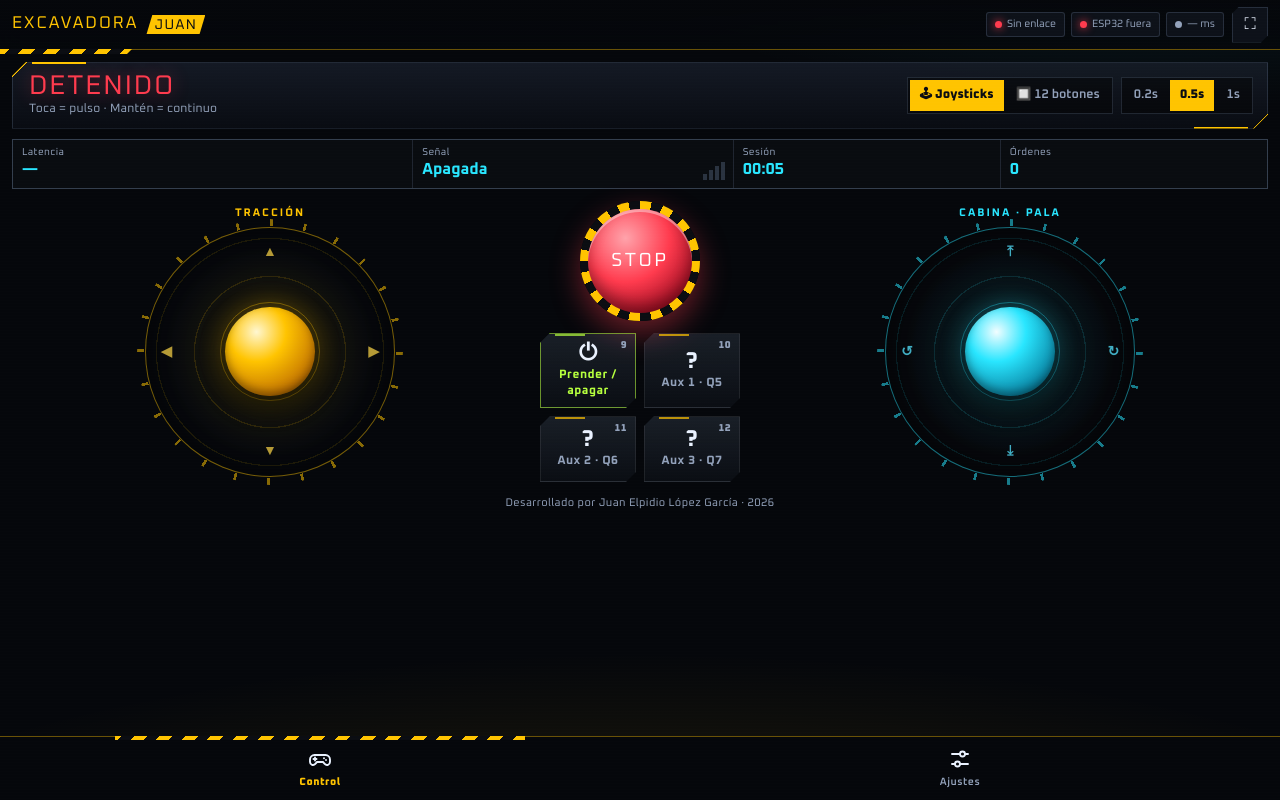
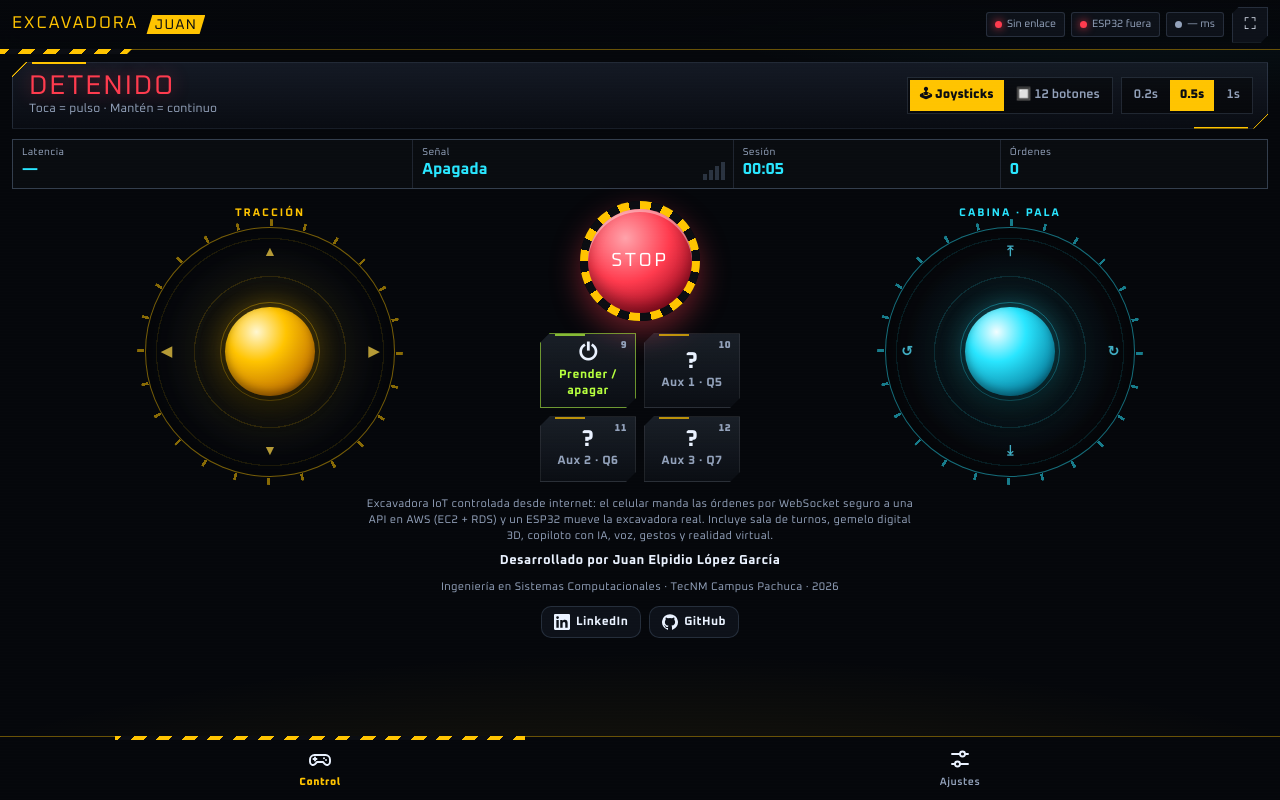
Before and after one commit to juanel2804/control-iot, a plain HTML site: page index.html in a window 1280 px wide. Drawn offline with nearby package versions, Linux system fonts and the light colour scheme; a web font is replaced by a local one.

Commit message:
Creditos y contacto: pie con descripcion, LinkedIn y GitHub; QR de la pagina en docs/qr
Co-Authored-By: Claude Opus 5.5 <noreply@anthropic.com>

```diff
--- a/index.html
+++ b/index.html
@@ -49,6 +49,13 @@ header { position:fixed; top:0; left:0; right:0; height:calc(var(--cab) + env(sa
 @media (max-width: 700px) { :root { --cab:86px; } header { flex-wrap:wrap; align-content:center; row-gap:4px; } .leds { order:3; width:100%; margin-left:0; flex-wrap:wrap; gap:4px; }
   .led { font-size:10px; padding:3px 7px; } #ledEsp, #ledPing { display:none; } }
 .creditos { text-align:center; font-size:11px; color:var(--suave); padding:14px 0 6px; }
+.creditos .autor { font-size:13px; color:var(--texto); font-weight:700; margin:2px 0; }
+.creditos .que { max-width:560px; margin:0 auto 8px; line-height:1.45; }
+.creditos .redes { display:flex; justify-content:center; gap:8px; flex-wrap:wrap; margin:6px 0 4px; }
+.creditos .redes a { display:inline-flex; align-items:center; gap:6px; padding:7px 12px; border:1px solid var(--borde); border-radius:10px;
+  background:var(--vidrio); color:var(--texto); text-decoration:none; font-size:12px; font-weight:700; }
+.creditos .redes a:hover, .creditos .redes a:focus-visible { border-color:var(--cian); color:var(--cian); }
+.creditos .redes svg { width:16px; height:16px; fill:currentColor; flex:none; }
 .icono { flex:none; width:36px; height:36px; border-radius:12px; border:1px solid var(--borde); background:var(--vidrio); cursor:pointer; font-size:16px; }
 
 main { position:fixed; top:calc(var(--cab) + env(safe-area-inset-top)); left:0; right:0; bottom:calc(var(--nav) + env(safe-area-inset-bottom));
@@ -515,7 +522,20 @@ ol { margin:6px 0 0; padding-left:20px; } ol li { margin-bottom:6px; color:var(-
       </div>
     </div>
   </section>
-  <footer class="creditos">Desarrollado por Juan Elpidio López García · 2026</footer>
+  <footer class="creditos">
+    <p class="que">Excavadora IoT controlada desde internet: el celular manda las órdenes por WebSocket seguro a una API en AWS (EC2 + RDS)
+      y un ESP32 mueve la excavadora real. Incluye sala de turnos, gemelo digital 3D, copiloto con IA, voz, gestos y realidad virtual.</p>
+    <p class="autor">Desarrollado por Juan Elpidio López García</p>
+    <p>Ingeniería en Sistemas Computacionales · TecNM Campus Pachuca · 2026</p>
+    <div class="redes">
+      <a href="https://www.linkedin.com/in/juan-elpidio-l%C3%B3pez-garc%C3%ADa-96310934a/" target="_blank" rel="noopener" aria-label="LinkedIn de Juan Elpidio López García">
+        <svg viewBox="0 0 24 24" aria-hidden="true"><path d="M20.45 20.45h-3.55v-5.57c0-1.33-.03-3.04-1.85-3.04-1.86 0-2.14 1.45-2.14 2.94v5.67H9.36V9h3.41v1.56h.05c.48-.9 1.64-1.85 3.37-1.85 3.6 0 4.27 2.37 4.27 5.46v6.28zM5.34 7.43a2.06 2.06 0 1 1 0-4.12 2.06 2.06 0 0 1 0 4.12zM7.12 20.45H3.56V9h3.56v11.45zM22.22 0H1.77C.79 0 0 .77 0 1.73v20.54C0 23.23.79 24 1.77 24h20.45c.98 0 1.78-.77 1.78-1.73V1.73C24 .77 23.2 0 22.22 0z"/></svg>
+        LinkedIn</a>
+      <a href="https://github.com/juanel2804" target="_blank" rel="noopener" aria-label="GitHub de Juan Elpidio López García">
+        <svg viewBox="0 0 24 24" aria-hidden="true"><path d="M12 .3a12 12 0 0 0-3.8 23.38c.6.12.82-.26.82-.57v-2.23c-3.34.73-4.04-1.42-4.04-1.42-.55-1.39-1.33-1.76-1.33-1.76-1.09-.75.08-.73.08-.73 1.2.08 1.84 1.24 1.84 1.24 1.07 1.83 2.81 1.3 3.5 1 .1-.78.42-1.31.76-1.61-2.67-.3-5.47-1.33-5.47-5.93 0-1.31.47-2.38 1.24-3.22-.13-.3-.54-1.52.1-3.18 0 0 1-.32 3.3 1.23a11.5 11.5 0 0 1 6 0c2.28-1.55 3.29-1.23 3.29-1.23.65 1.66.24 2.88.12 3.18.77.84 1.23 1.91 1.23 3.22 0 4.61-2.8 5.62-5.48 5.92.43.37.82 1.1.82 2.22v3.29c0 .32.21.7.82.58A12 12 0 0 0 12 .3"/></svg>
+        GitHub</a>
+    </div>
+  </footer>
 </main>
 
 <nav>
```
Also changed, not shown: docs/qr/qr-control.png (added), 1 other file.
